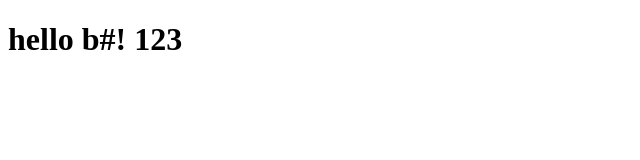
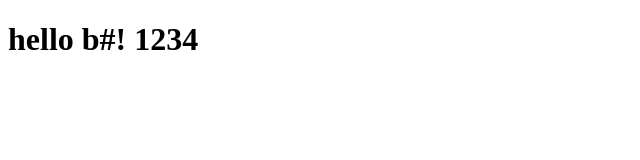
Before and after one commit to d7oomgh/web-test, a plain HTML site: page site/index.html in a window 1280 px wide. Shown: the full height of the page, 0-640 px from the left. Drawn offline with Linux system fonts and the light colour scheme.

Commit message:
few changes.

```diff
--- a/site/index.html
+++ b/site/index.html
@@ -6,6 +6,6 @@
 	<title>hello d7oom</title>
 </head>
 <body>
-<h1>hello b#! 123  </h1>
+<h1>hello b#! 1234  </h1>
 </body>
 </html>
```
